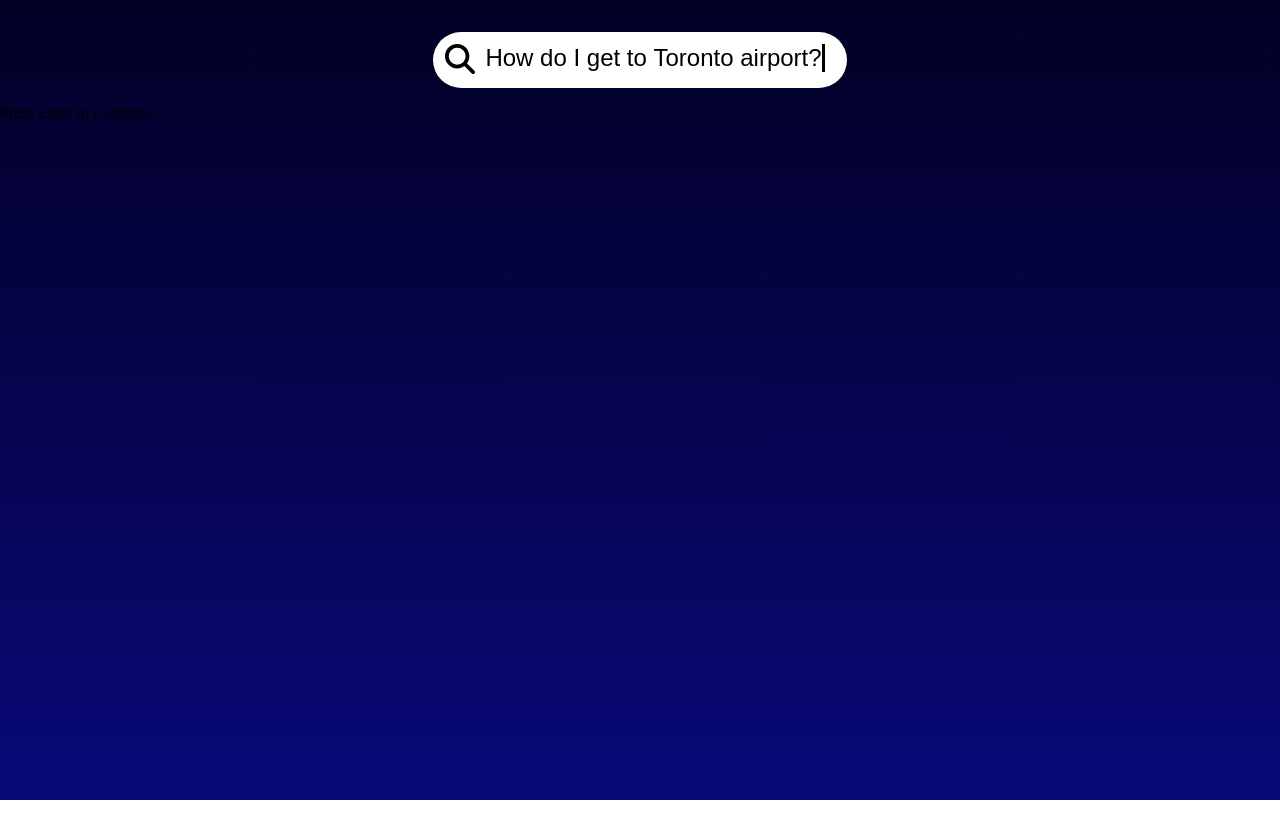
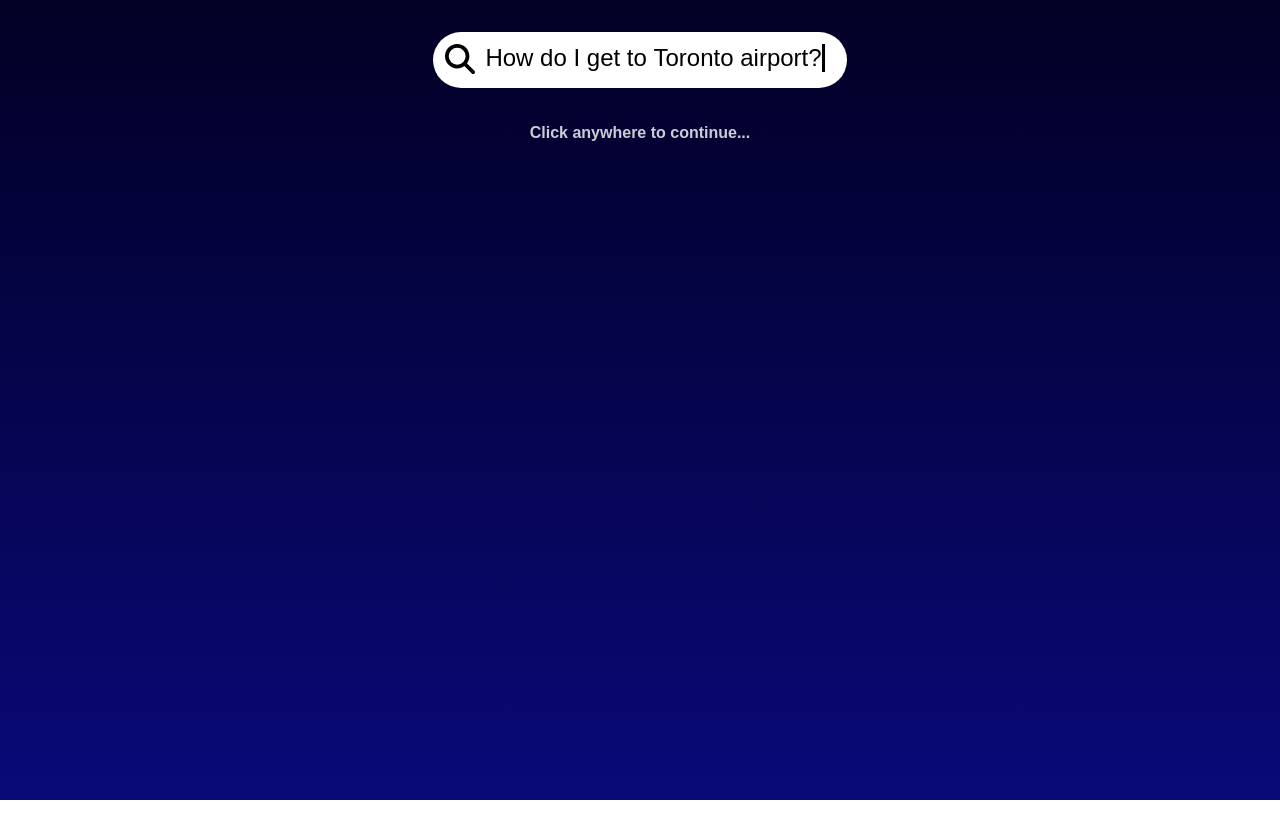
Before and after one commit to freer07/QueryCraft, an Angular app in the folder QueryCraft/: page /tutorials in a window 1280 px wide. Built offline with nearby package versions, Linux system fonts and the light colour scheme.

Commit message:
add more animations

```diff
--- a/QueryCraft/src/app/tutorials/tutorials.component.css
+++ b/QueryCraft/src/app/tutorials/tutorials.component.css
@@ -0,0 +1,16 @@
+.prompt {
+    width: fit-content;
+    color: rgba(255, 255, 255, 0.0);
+    margin-top: 2%;
+    animation: show 1s linear 4s 1 normal forwards;
+}
+
+@keyframes show {
+    0% {
+        color: rgba(255, 255, 255, 0.0);
+    }
+
+    100% {
+        color: rgba(255, 255, 255, 0.8);
+    }
+}
--- a/QueryCraft/src/app/tutorials/tutorials.component.html
+++ b/QueryCraft/src/app/tutorials/tutorials.component.html
@@ -2,4 +2,4 @@
                 to</app-text-highlight>&nbsp;<app-text-highlight [color]="'orange'">Toronto
                 airport</app-text-highlight>?</app-search-animation>
 
-<p>Press Enter to Continue...</p>
+<h4 class="center prompt">Click anywhere to continue...</h4>
--- a/QueryCraft/src/styles.css
+++ b/QueryCraft/src/styles.css
@@ -1,6 +1,7 @@
 /* You can add global styles to this file, and also import other style files */
 html {
     height: 100%;
+    font-family: Arial, Helvetica, sans-serif;
 }
 
 body {
```
Also changed, not shown: QueryCraft/src/app/text-highlight/text-highlight.component.css (+0 -10 lines).
